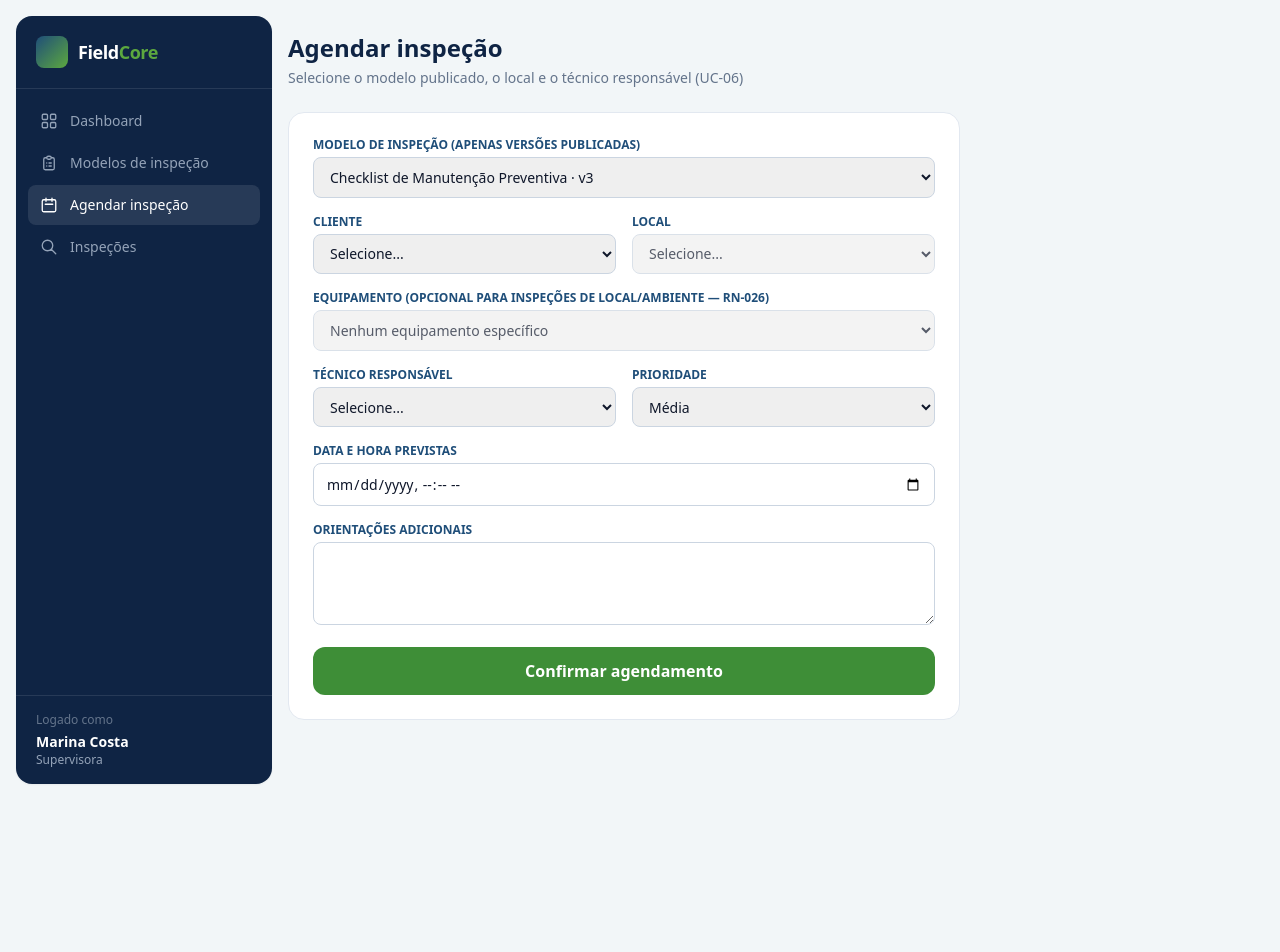
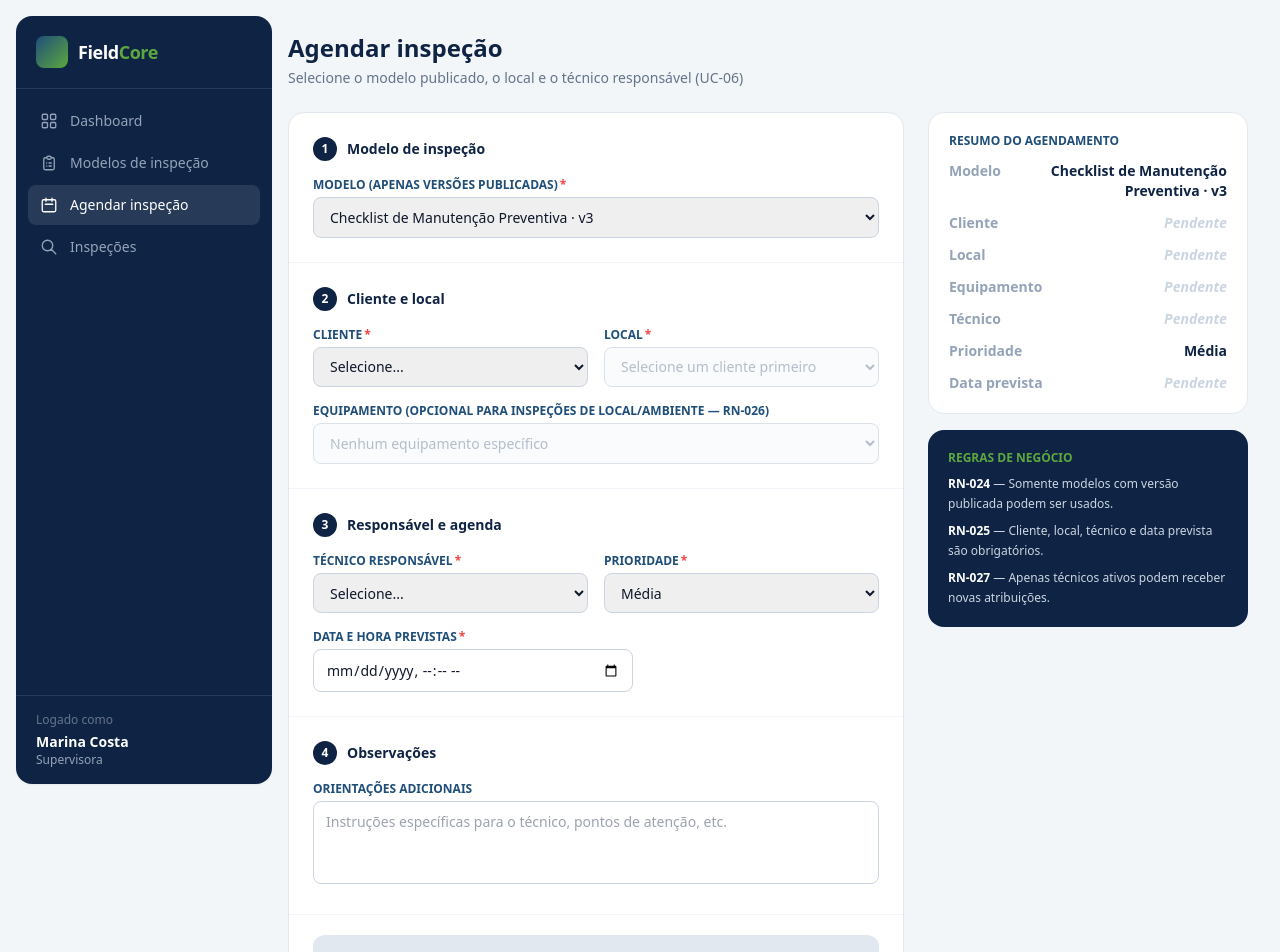
Before and after one commit to Project-FieldCore/fieldcore_frontend, a Next.js app: page /schedule in a window 1280 px wide. Shown: the top 952 px of the page. Before the commit the page ends 800 px from the top, so only its background shows below. Built offline with nearby package versions, Linux system fonts and the light colour scheme.

Commit message:
feat(schedule): rebuild scheduling form with stepped sections centers the form horizontally on wide screens.

```diff
--- a/app/schedule/page.tsx
+++ b/app/schedule/page.tsx
@@ -4,6 +4,8 @@ import { useMemo, useState } from 'react';
 import { useRouter } from 'next/navigation';
 import { useAppStore } from '@/store/app-store';
 import type { Priority } from '@/types';
+
+const PRIORITY_LABEL: Record<Priority, string> = { ALTA: 'Alta', MEDIA: 'Média', BAIXA: 'Baixa' };
 
 /**
  * UC-06 — Agendar e atribuir inspeção.
@@ -34,6 +36,21 @@ export default function SchedulePage() {
   const availableLocations = useMemo(() => locations.filter((l) => l.clienteId === clienteId), [locations, clienteId]);
   const availableEquipment = useMemo(() => equipment.filter((e) => e.localId === localId), [equipment, localId]);
 
+  const selectedModel = models.find((m) => m.id === modeloId);
+  const selectedClient = clients.find((c) => c.id === clienteId);
+  const selectedLocation = locations.find((l) => l.id === localId);
+  const selectedEquipment = equipment.find((e) => e.id === equipamentoId);
+  const selectedTech = technicians.find((t) => t.id === tecnicoId);
+
+  // RN-025: campos obrigatórios para habilitar o envio
+  const missing: string[] = [];
+  if (!modeloId) missing.push('Modelo');
+  if (!clienteId) missing.push('Cliente');
+  if (!localId) missing.push('Local');
+  if (!tecnicoId) missing.push('Técnico');
+  if (!dataPrevista) missing.push('Data prevista');
+  const isComplete = missing.length === 0;
+
   function handleSubmit() {
     const result = scheduleInspection({
       modeloId,
@@ -56,12 +73,14 @@ export default function SchedulePage() {
   }
 
   return (
-    <div className="max-w-2xl">
+    <div className="max-w-5xl mx-auto">
       <h1 className="text-2xl font-extrabold text-navy-900 mb-1">Agendar inspeção</h1>
       <p className="text-sm text-slate-500 mb-6">Selecione o modelo publicado, o local e o técnico responsável (UC-06)</p>
 
-      <div className="bg-white border border-slate-200 rounded-2xl p-6 space-y-4">
-        <Field label="Modelo de inspeção (apenas versões publicadas)">
+      <div className="grid grid-cols-1 lg:grid-cols-[1fr_320px] gap-6 items-start">
+        <div className="bg-white border border-slate-200 rounded-2xl divide-y divide-slate-100 min-w-0">
+          <Section step={1} title="Modelo de inspeção">
+            <Field label="Modelo (apenas versões publicadas)" required>
               <select value={modeloId} onChange={(e) => setModeloId(e.target.value)} className="input">
                 <option value="">Selecione...</option>
                 {models.map((m) => (
@@ -69,31 +88,53 @@ export default function SchedulePage() {
                 ))}
               </select>
             </Field>
+            {models.length === 0 && (
+              <p className="text-xs text-amber-700 bg-amber-50 border border-amber-200 rounded-lg px-3 py-2">
+                Nenhum modelo publicado disponível. Publique uma versão em Modelos de inspeção (RN-024).
+              </p>
+            )}
+          </Section>
 
-        <div className="grid grid-cols-2 gap-4">
-          <Field label="Cliente">
-            <select value={clienteId} onChange={(e) => { setClienteId(e.target.value); setLocalId(''); setEquipamentoId(''); }} className="input">
+          <Section step={2} title="Cliente e local">
+            <div className="grid sm:grid-cols-2 gap-4">
+              <Field label="Cliente" required>
+                <select
+                  value={clienteId}
+                  onChange={(e) => { setClienteId(e.target.value); setLocalId(''); setEquipamentoId(''); }}
+                  className="input"
+                >
                   <option value="">Selecione...</option>
                   {clients.map((c) => <option key={c.id} value={c.id}>{c.nome}</option>)}
                 </select>
               </Field>
-          <Field label="Local">
-            <select value={localId} onChange={(e) => { setLocalId(e.target.value); setEquipamentoId(''); }} disabled={!clienteId} className="input">
-              <option value="">Selecione...</option>
+              <Field label="Local" required>
+                <select
+                  value={localId}
+                  onChange={(e) => { setLocalId(e.target.value); setEquipamentoId(''); }}
+                  disabled={!clienteId}
+                  className="input disabled:bg-slate-50 disabled:text-slate-400"
+                >
+                  <option value="">{clienteId ? 'Selecione...' : 'Selecione um cliente primeiro'}</option>
                   {availableLocations.map((l) => <option key={l.id} value={l.id}>{l.nome}</option>)}
                 </select>
               </Field>
             </div>
-
             <Field label="Equipamento (opcional para inspeções de local/ambiente — RN-026)">
-          <select value={equipamentoId} onChange={(e) => setEquipamentoId(e.target.value)} disabled={!localId} className="input">
+              <select
+                value={equipamentoId}
+                onChange={(e) => setEquipamentoId(e.target.value)}
+                disabled={!localId}
+                className="input disabled:bg-slate-50 disabled:text-slate-400"
+              >
                 <option value="">Nenhum equipamento específico</option>
                 {availableEquipment.map((eq) => <option key={eq.id} value={eq.id}>{eq.nome}</option>)}
               </select>
             </Field>
+          </Section>
 
-        <div className="grid grid-cols-2 gap-4">
-          <Field label="Técnico responsável">
+          <Section step={3} title="Responsável e agenda">
+            <div className="grid sm:grid-cols-2 gap-4">
+              <Field label="Técnico responsável" required>
                 <select value={tecnicoId} onChange={(e) => setTecnicoId(e.target.value)} className="input">
                   <option value="">Selecione...</option>
                   {technicians.map((t) => (
@@ -101,7 +142,7 @@ export default function SchedulePage() {
                   ))}
                 </select>
               </Field>
-          <Field label="Prioridade">
+              <Field label="Prioridade" required>
                 <select value={prioridade} onChange={(e) => setPrioridade(e.target.value as Priority)} className="input">
                   <option value="ALTA">Alta</option>
                   <option value="MEDIA">Média</option>
@@ -109,21 +150,70 @@ export default function SchedulePage() {
                 </select>
               </Field>
             </div>
+            <Field label="Data e hora previstas" required>
+              <input
+                type="datetime-local"
+                value={dataPrevista}
+                onChange={(e) => setDataPrevista(e.target.value)}
+                className="input sm:max-w-xs"
+              />
+            </Field>
+          </Section>
 
-        <Field label="Data e hora previstas">
-          <input type="datetime-local" value={dataPrevista} onChange={(e) => setDataPrevista(e.target.value)} className="input" />
+          <Section step={4} title="Observações">
+            <Field label="Orientações adicionais">
+              <textarea
+                value={orientacoes}
+                onChange={(e) => setOrientacoes(e.target.value)}
+                rows={3}
+                className="input resize-none"
+                placeholder="Instruções específicas para o técnico, pontos de atenção, etc."
+              />
             </Field>
+          </Section>
 
-        <Field label="Orientações adicionais">
-          <textarea value={orientacoes} onChange={(e) => setOrientacoes(e.target.value)} rows={3} className="input" />
-        </Field>
+          <div className="p-6 pt-5">
+            {error && <div className="bg-red-50 border border-red-200 text-red-700 text-sm font-semibold rounded-xl px-4 py-3 mb-4">{error}</div>}
+            {success && <div className="bg-emerald-50 border border-emerald-200 text-emerald-700 text-sm font-semibold rounded-xl px-4 py-3 mb-4">{success}</div>}
 
-        {error && <div className="bg-red-50 border border-red-200 text-red-700 text-sm font-semibold rounded-xl px-4 py-3">{error}</div>}
-        {success && <div className="bg-emerald-50 border border-emerald-200 text-emerald-700 text-sm font-semibold rounded-xl px-4 py-3">{success}</div>}
-
-        <button onClick={handleSubmit} className="w-full bg-brandgreen-600 text-white rounded-xl py-3 font-bold">
+            <button
+              onClick={handleSubmit}
+              disabled={!isComplete}
+              className="w-full bg-brandgreen-600 text-white rounded-xl py-3 font-bold transition-colors disabled:bg-slate-200 disabled:text-slate-400 disabled:cursor-not-allowed"
+            >
               Confirmar agendamento
             </button>
+            {!isComplete && (
+              <p className="text-xs text-slate-400 text-center mt-2">
+                Preencha os campos obrigatórios: {missing.join(', ')}.
+              </p>
+            )}
+          </div>
+        </div>
+
+        <div className="lg:sticky lg:top-6 space-y-4">
+          <div className="bg-white border border-slate-200 rounded-2xl p-5">
+            <h2 className="text-xs font-bold text-navy-700 uppercase mb-3">Resumo do agendamento</h2>
+            <dl className="space-y-3 text-sm">
+              <SummaryRow label="Modelo" value={selectedModel ? `${selectedModel.title} · v${selectedModel.version}` : undefined} />
+              <SummaryRow label="Cliente" value={selectedClient?.nome} />
+              <SummaryRow label="Local" value={selectedLocation?.nome} />
+              <SummaryRow label="Equipamento" value={selectedEquipment?.nome ?? (localId ? 'Nenhum específico' : undefined)} />
+              <SummaryRow label="Técnico" value={selectedTech?.nome} />
+              <SummaryRow label="Prioridade" value={PRIORITY_LABEL[prioridade]} />
+              <SummaryRow label="Data prevista" value={dataPrevista ? new Date(dataPrevista).toLocaleString('pt-BR') : undefined} />
+            </dl>
+          </div>
+
+          <div className="bg-navy-900 text-white rounded-2xl p-5">
+            <h2 className="text-xs font-bold text-brandgreen-500 uppercase mb-2">Regras de negócio</h2>
+            <ul className="space-y-2 text-xs text-slate-300 leading-relaxed">
+              <li><strong className="text-white">RN-024</strong> — Somente modelos com versão publicada podem ser usados.</li>
+              <li><strong className="text-white">RN-025</strong> — Cliente, local, técnico e data prevista são obrigatórios.</li>
+              <li><strong className="text-white">RN-027</strong> — Apenas técnicos ativos podem receber novas atribuições.</li>
+            </ul>
+          </div>
+        </div>
       </div>
 
       <style jsx global>{`
@@ -134,16 +224,45 @@ export default function SchedulePage() {
           padding: 0.55rem 0.75rem;
           font-size: 0.875rem;
         }
+        .input:disabled {
+          cursor: not-allowed;
+        }
       `}</style>
     </div>
   );
 }
 
-function Field({ label, children }: { label: string; children: React.ReactNode }) {
+function Section({ step, title, children }: { step: number; title: string; children: React.ReactNode }) {
   return (
-    <div>
-      <label className="text-xs font-bold text-navy-700 uppercase block mb-1">{label}</label>
+    <div className="p-6 space-y-4">
+      <div className="flex items-center gap-2.5">
+        <span className="w-6 h-6 rounded-full bg-navy-900 text-white text-xs font-bold flex items-center justify-center shrink-0">
+          {step}
+        </span>
+        <h2 className="text-sm font-bold text-navy-900">{title}</h2>
+      </div>
       {children}
     </div>
   );
 }
+
+function Field({ label, required, children }: { label: string; required?: boolean; children: React.ReactNode }) {
+  return (
+    <div>
+      <label className="text-xs font-bold text-navy-700 uppercase block mb-1">
+        {label}
+        {required && <span className="text-red-500 ml-0.5">*</span>}
+      </label>
+      {children}
+    </div>
+  );
+}
+
+function SummaryRow({ label, value }: { label: string; value?: string }) {
+  return (
+    <div className="flex items-start justify-between gap-3">
+      <dt className="text-slate-400 font-semibold shrink-0">{label}</dt>
+      <dd className={`text-right font-semibold ${value ? 'text-navy-900' : 'text-slate-300 italic'}`}>{value ?? 'Pendente'}</dd>
+    </div>
+  );
+}
```
Lines whose indentation alone changed are shown as unchanged.
